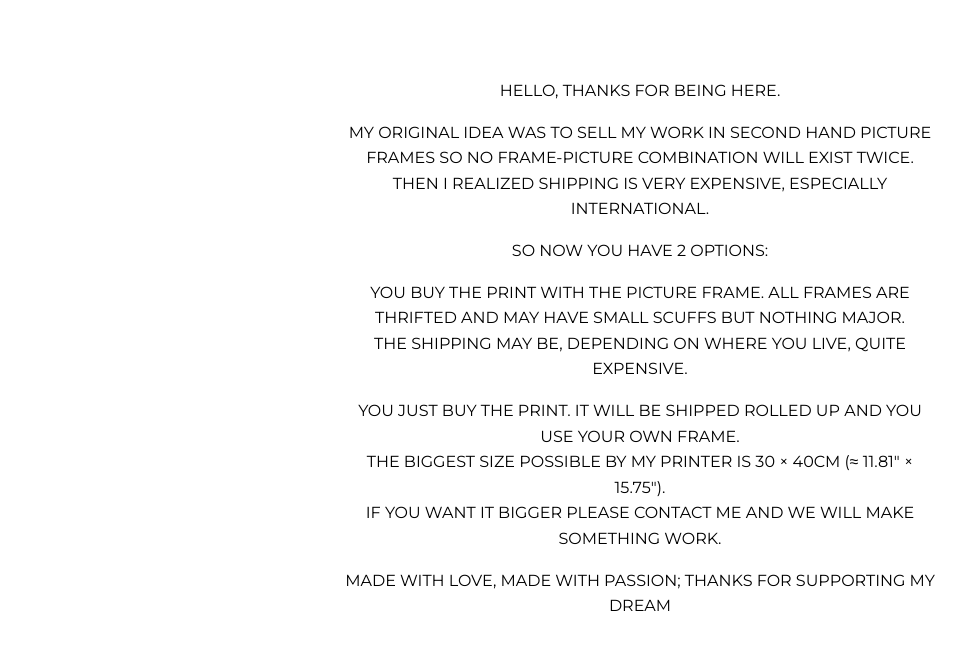
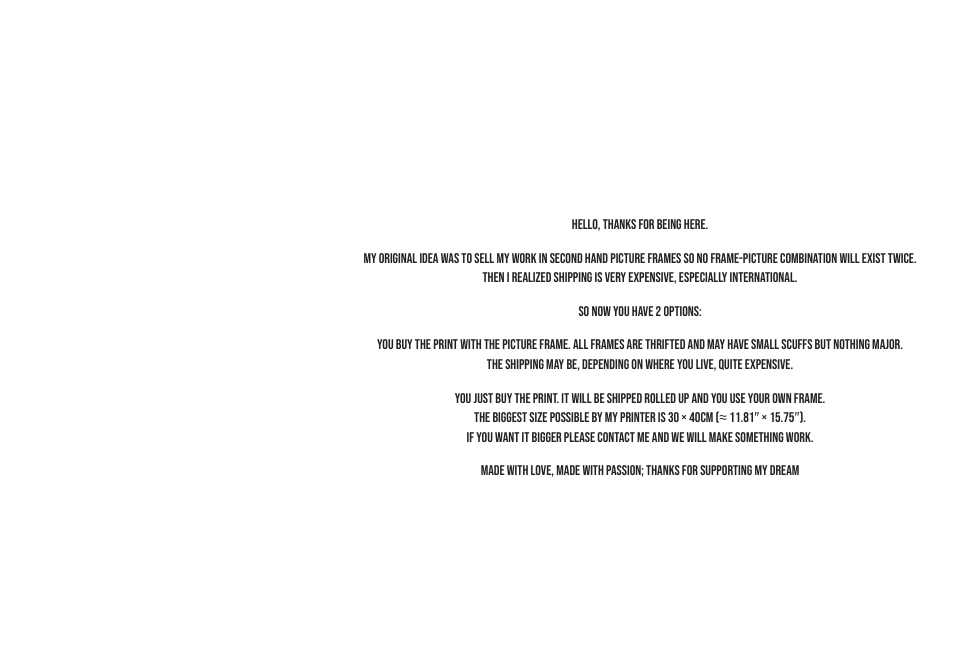
Before and after one commit to david-winklbauer/info, a plain HTML site: page more.html in a window 1280 px wide. Shown: the part 52-702 px from the top of the page, without its empty margins (0-977 px from the left). Drawn offline with Linux system fonts and the light colour scheme.

Commit message:
Add files via upload

```diff
--- a/more.html
+++ b/more.html
@@ -4,13 +4,14 @@
 <meta charset="utf-8">
 <meta name="viewport" content="width=device-width, initial-scale=1">
 <title>More – David Winklbauer</title>
-<link href="https://fonts.googleapis.com/css2?family=Bebas+Neue&family=Montserrat:wght@400;500&display=swap" rel="stylesheet">
+<link href="https://fonts.googleapis.com/css2?family=Bebas+Neue&display=swap" rel="stylesheet">
 <style>
   html,body {
     height:100%;
     margin:0;
     background:#ffffff;
-    font-family:'Montserrat', sans-serif;
+    font-family:'Bebas Neue', sans-serif;
+    color:#222;
   }
   header {
     position: absolute;
@@ -18,7 +19,6 @@
     left: 20px;
     display:flex;
     align-items: baseline;
-    font-family:'Bebas Neue', sans-serif;
   }
   header strong {
     font-size: 28px;
@@ -44,20 +44,19 @@
     transform: translate(-50%, -50%);
     text-align: center;
     max-width: 800px;
-    font-size: 16px;
-    line-height: 1.6;
-    color: #000;
+    font-size: 14px;
+    line-height: 1.4;
     padding: 0 20px;
   }
 
-  p { margin-bottom: 16px; }
+  p { margin-bottom: 14px; }
 
   @media (max-width: 768px) {
     main {
       width: calc(100vw - 64px);
       max-width: none;
-      font-size: 15px;
-      line-height: 1.4;
+      font-size: 13px;
+      line-height: 1.35;
     }
   }
 </style>
```
Also changed, not shown: index.html (+6 -7 lines).
